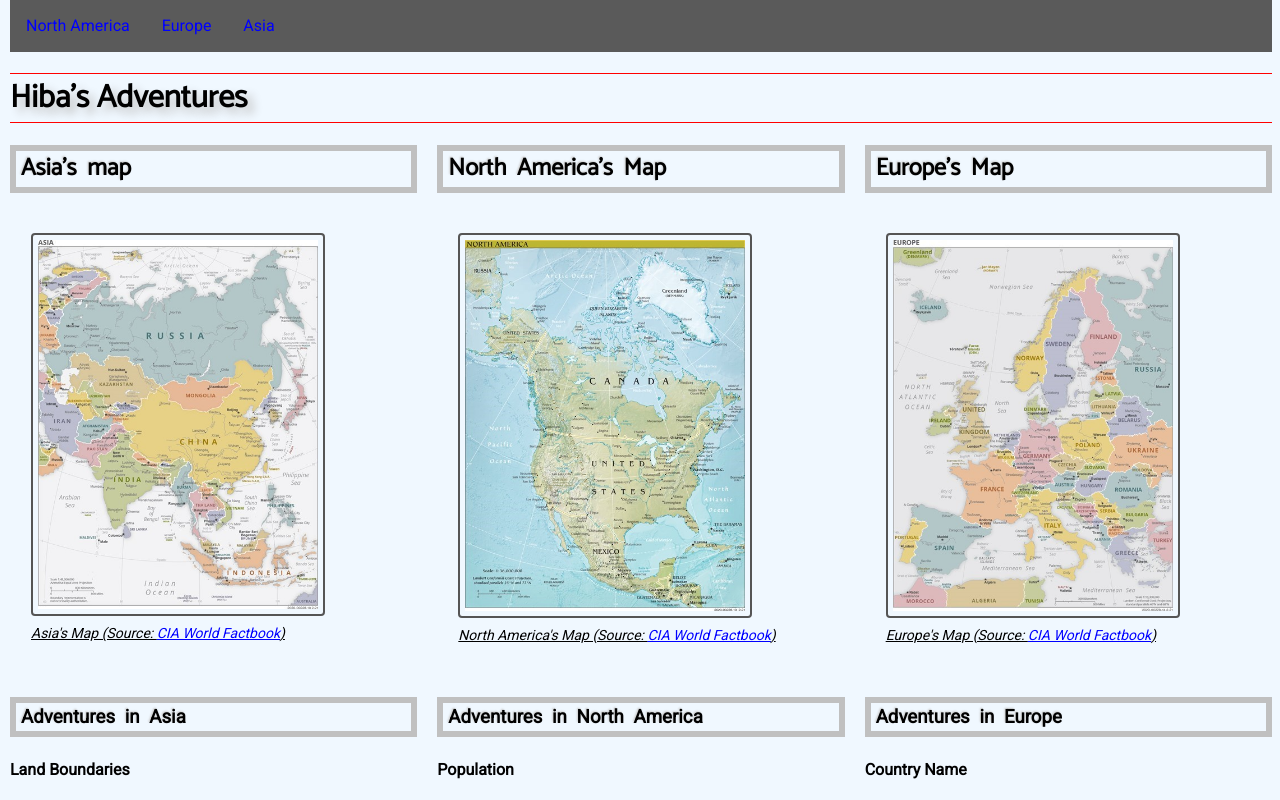
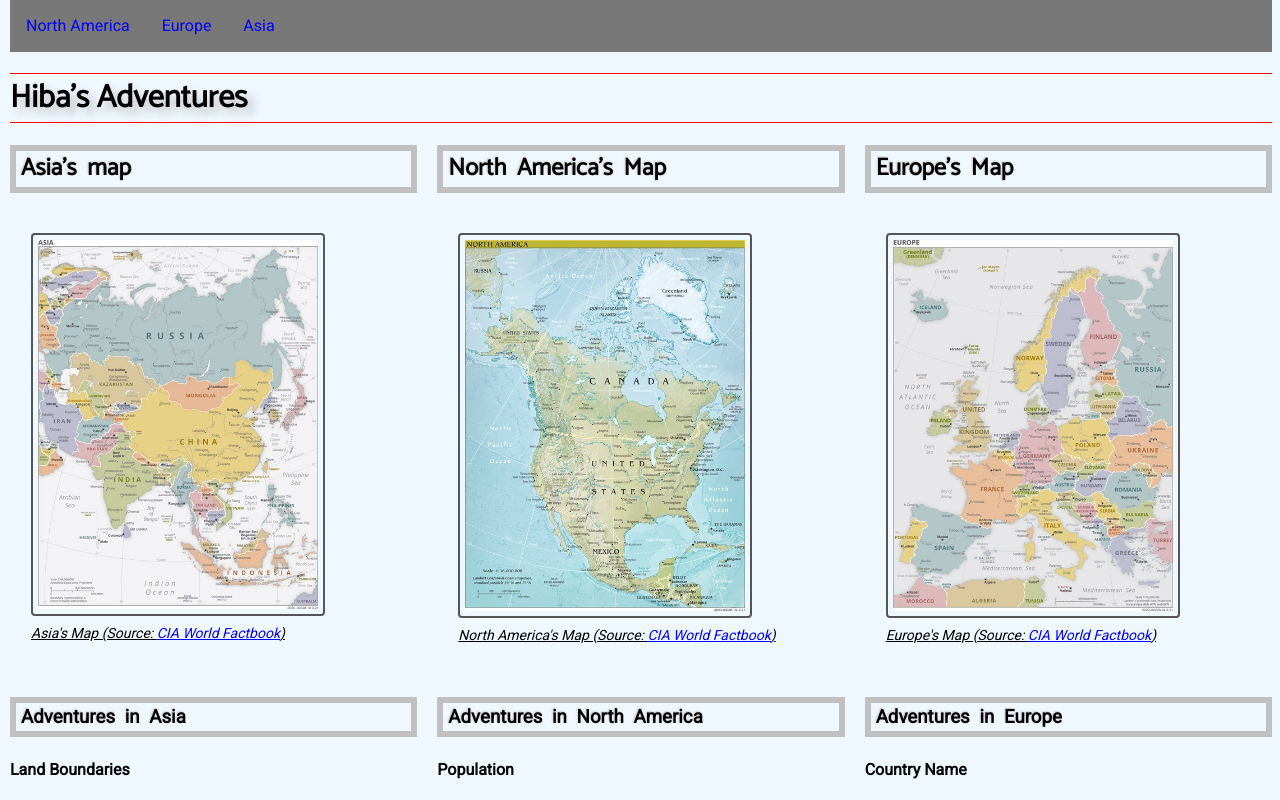
Before and after one commit to hibaf786/hibaf786.github.io, a plain HTML site: page index.html in a window 1280 px wide. Shown: the top 800 px of the page. Drawn offline with Linux system fonts and the light colour scheme.

Commit message:
Update style.css

```diff
--- a/css/style.css
+++ b/css/style.css
@@ -112,7 +112,7 @@ nav ul{
 	margin: 0;
 	padding: 0;
 	overflow: hidden;
-	background-color: rgb(90, 90, 90);
+	background-color: rgb(120, 120, 120);
 }
 
 nav ul li{
```
